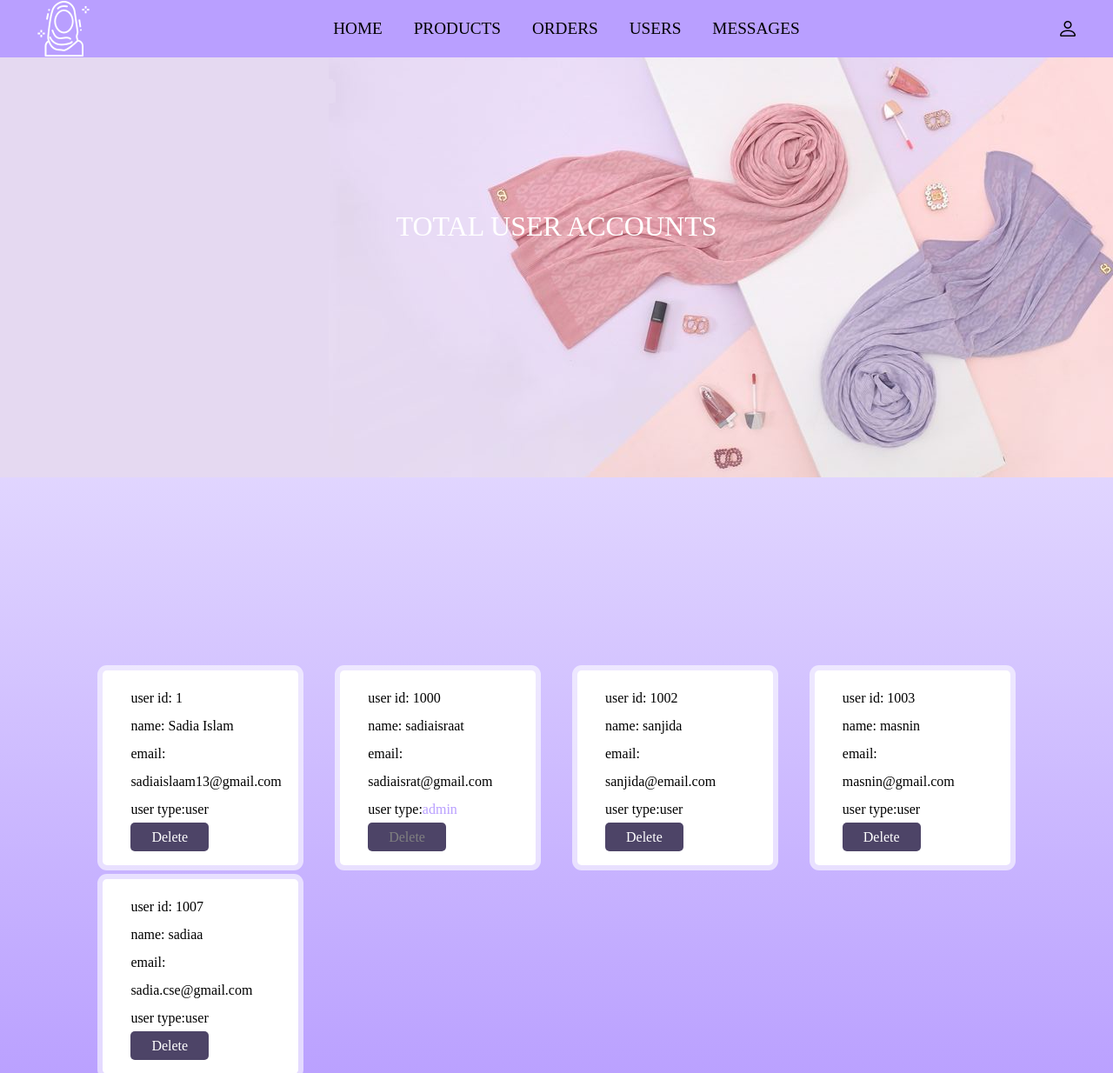
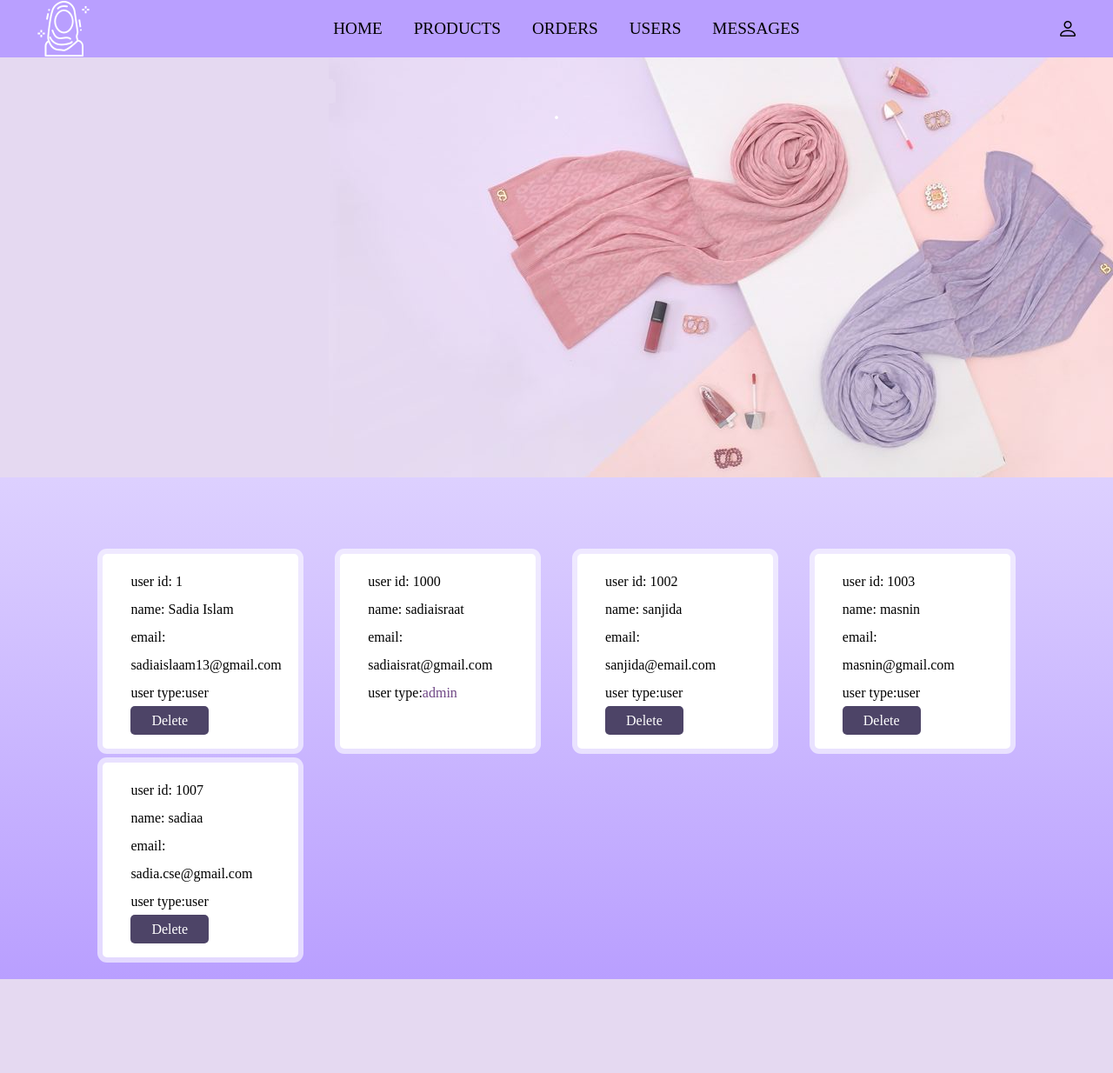
Before and after one commit to sadiaaa13/Aura-OnlineHijabStore, a PHP site: page /admin_user.php in a window 1280 px wide. Shown: the top 1234 px of the page at 87% size. After the commit the page ends 1126 px from the top, so only its background shows below. Run offline with PHP 8.4, Linux system fonts and the light colour scheme; a user stored in the database is signed in; data comes from the database, SQL or seed files in the repository; some libraries are stand-ins or nearby versions.

Commit message:
admin user

```diff
--- a/admin_user.php
+++ b/admin_user.php
@@ -13,7 +13,7 @@ if (isset($_POST['logout'])) {
     header('location:login.php');
 }
 
-//DELETING PRODUCTS TO DATABASE
+// DELETING PRODUCTS TO DATABASE
 if (isset($_GET['delete'])) {
     $delete_id = $_GET['delete'];
 
@@ -28,12 +28,12 @@ if (isset($_GET['delete'])) {
     include 'aura.css';
     ?>
 </style>
-<!DOCTYPE html>
+<!DOCTYPE htmL>
 <html lang='en'>
 
 <head>
     <meta charset='UTF-8'>
-    <meta name='viewport' content='width=device-width, initial-scale=1.0'>
+    <meta name='viewport' content='width=device-width, initial-scale=1.θ'>
     <link rel='stylesheet' href='https://cdn.jsdelivr.net/npm/bootstrap-icons@1.9.1/font/bootstrap-icons.css'>
     <link rel='stylesheet' type='text/css' href='aura.css'>
     <title>admin panel</title>
@@ -45,15 +45,17 @@ if (isset($_GET['delete'])) {
     <?php
     if (isset($message)) {
         foreach ($message as $message) {
-            echo '<div class="message">
+            echo
+                '<div class="message">
                 <span>' . $message . '</span>
                 <i class="bi bi-x-circle" onclick="this.parentElement.remove()"></i>
                 </div>';
         }
     }
     ?>
+    <div class='line4'></div>
     <section class='message-container'>
-        <h1 class='title' style="margin-top:200px;color: #fff; font-size: 32px; font-weight: 400;">Total User Accounts</h1>
+        <h1 class='title' style="color: #fff; font-size: 32px; font-weight: 400;">.</h1>
         <div class='box-container'>
             <?php
             $select_users = mysqli_query($conn, "SELECT * FROM `users`") or die('query failed');
@@ -64,17 +66,18 @@ if (isset($_GET['delete'])) {
                         <p>user id: <span><?php echo $fetch_users['id']; ?></span></p>
                         <p>name: <span><?php echo $fetch_users['name']; ?></span></p>
                         <p>email: <span><?php echo $fetch_users['email']; ?></span></p>
-                        <p>user type:<span style="color:<?php if ($fetch_users['user_type'] == 'admin') { echo '#b99fff'; } ?>"><?php echo $fetch_users['user_type']; ?></span></p>
+                        <p>user type:<span style="color:<?php if ($fetch_users['user_type'] == 'admin') { echo '#6F4685'; } ?>"><?php echo $fetch_users['user_type']; ?></span></p>
                         <?php if ($fetch_users['user_type'] != 'admin') { ?>
                             <a href="admin_user.php?delete=<?php echo $fetch_users['id']; ?>" onclick="return confirm('delete this user?');" class="delete">delete</a>
-                        <?php } else { ?>
-                            <span class="delete disabled" style="color: gray; cursor: not-allowed;">delete</span>
                         <?php } ?>
                     </div>
                     <?php
                 }
             } else {
-                echo '<p>no users added yet!</p>';
+                echo '
+                <div class="empty">
+                    <p>no users found!</p>
+                </div>';
             }
             ?>
         </div>
```
